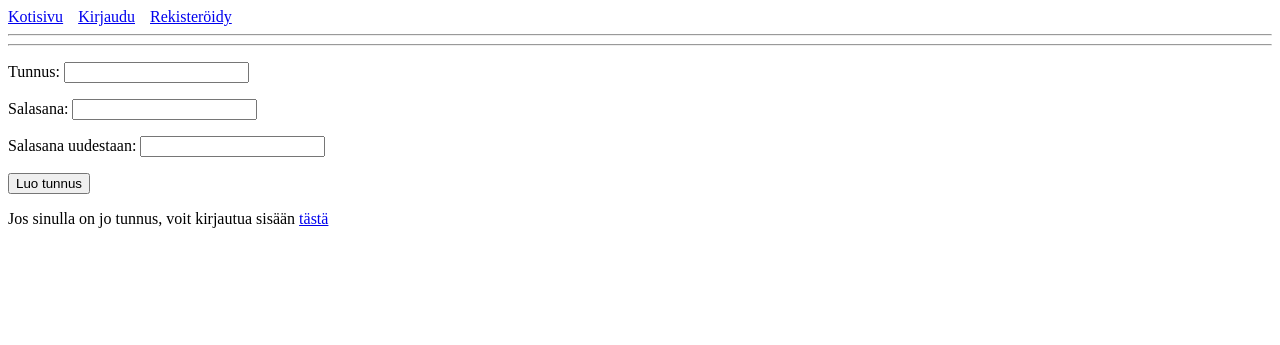
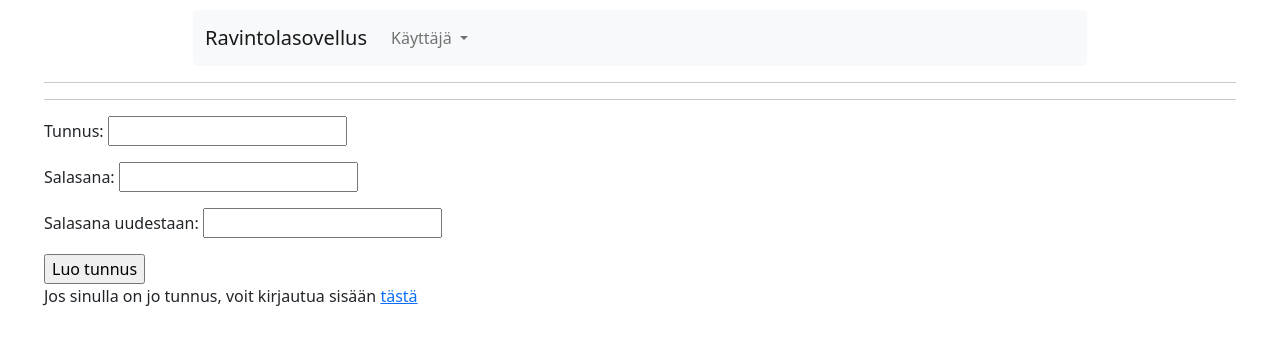
Before and after one commit to ronituohino/tsoha-ravintolasovellus, a Flask app: page /register in a window 1280 px wide. Shown: the top 345 px of the page. Run offline with Flask 2, Linux system fonts and the light colour scheme; some libraries are stand-ins or nearby versions.

Commit message:
Add Bootstrap navbar

```diff
--- a/static/css/main.css
+++ b/static/css/main.css
@@ -1,6 +1,22 @@
-#top-bar-items {
-  display: flex;
-  gap: 15px;
+#layout-body {
+  margin-left: 44px;
+  margin-right: 44px;
+  margin-top: 10px;
 }
 
-#map { height: 180px; }
+.navbar {
+  -webkit-border-radius: 0;
+  -moz-border-radius: 0;
+  border-radius: 0;
+}
+
+#map {
+  position: absolute;
+  top: 0;
+  left: 0;
+  z-index: -100;
+  width: 100%;
+  height: 100%;
+  margin: 0;
+  padding: 0;
+}
--- a/templates/layout.html
+++ b/templates/layout.html
@@ -6,32 +6,60 @@
     <link rel="icon" type="image/png" sizes="32x32" href="/favicon-32x32.png">
     <link rel="icon" type="image/png" sizes="16x16" href="/favicon-16x16.png">
     <link rel="manifest" href="/site.webmanifest">
+
     <link rel="stylesheet" href="{{ url_for('static', filename='css/main.css') }}">
-    <link rel="stylesheet" href="https://fonts.googleapis.com/icon?family=Material+Icons"/>
+
+    <link href="https://cdn.jsdelivr.net/npm/bootstrap@5.1.3/dist/css/bootstrap.min.css" rel="stylesheet" integrity="sha384-1BmE4kWBq78iYhFldvKuhfTAU6auU8tT94WrHftjDbrCEXSU1oBoqyl2QvZ6jIW3" crossorigin="anonymous">
+    <script src="https://cdn.jsdelivr.net/npm/bootstrap@5.1.3/dist/js/bootstrap.bundle.min.js" integrity="sha384-ka7Sk0Gln4gmtz2MlQnikT1wXgYsOg+OMhuP+IlRH9sENBO0LRn5q+8nbTov4+1p" crossorigin="anonymous"></script>
+
+    <link rel="stylesheet" href="https://cdn.jsdelivr.net/npm/bootstrap-icons@1.8.1/font/bootstrap-icons.css">
 
     <link rel="stylesheet" href="https://unpkg.com/leaflet@1.8.0/dist/leaflet.css" integrity="sha512-hoalWLoI8r4UszCkZ5kL8vayOGVae1oxXe/2A4AO6J9+580uKHDO3JdHb7NzwwzK5xr/Fs0W40kiNHxM9vyTtQ==" crossorigin="" />
     <script src="https://unpkg.com/leaflet@1.8.0/dist/leaflet.js" integrity="sha512-BB3hKbKWOc9Ez/TAwyWxNXeoV9c1v6FIeYiBieIWkpLjauysF18NzgR1MBNBXf8/KABdlkX68nAhlwcDFLGPCQ==" crossorigin=""></script>
 
   </head>
 
-  <body>
-    <div id="top-bar-items">
-      <a href="/">Kotisivu</a>
+  <body id="layout-body">
+    <div class="mt-2">
+      <nav class="navbar sticky-top navbar-expand-sm navbar-light bg-light rounded w-75 m-auto">
+        <div class="container-fluid">
+          <a class="navbar-brand" href="/">Ravintolasovellus</a>
+          <button class="navbar-toggler" type="button" data-bs-toggle="collapse" data-bs-target="#navbarNavDropdown" aria-controls="navbarNavDropdown" aria-expanded="false" aria-label="Toggle navigation">
+            <span class="navbar-toggler-icon"></span>
+          </button>
+          <div class="collapse navbar-collapse" id="navbarNavDropdown">
+            <ul class="navbar-nav">
+              {% if session.account and session.account.admin %}
+                <li class="nav-item dropdown">
+                  <a class="nav-link dropdown-toggle" href="#" id="navbarDropdownMenuLink" role="button" data-bs-toggle="dropdown" aria-expanded="false">
+                    Ylläpitäjä
+                  </a>
+                  <ul class="dropdown-menu" aria-labelledby="navbarDropdownMenuLink">
+                    <li><a class="dropdown-item" href="/create_restaurant">Luo ravintola</a></li>
+                    <li><a class="dropdown-item" href="/crate_group">Luo ryhmä</a></li>
+                  </ul>
+                </li>
+              {% endif %}
+
+              <li class="nav-item dropdown">
+                <a class="nav-link dropdown-toggle" href="#" id="navbarDropdownMenuLink" role="button" data-bs-toggle="dropdown" aria-expanded="false">
+                  Käyttäjä
+                </a>
+                <ul class="dropdown-menu" aria-labelledby="navbarDropdownMenuLink">
                   {% if session.account %}
-        <a>Kirjautunut: {{session.account.username}}</a>
-        <a href="/logout">Kirjaudu ulos</a>
-
-        {% if session.account.admin %}
-          <a href="/create_restaurant">Luo ravintola</a>
-          <a href="/create_group">Luo ryhmä</a>
+                    <p>Kirjautunut: {{session.account.username}}</p>
+                    <li><a class="dropdown-item" href="/logout">Kirjaudu ulos</a></li>
+                  {% else %}
+                    <li><a class="dropdown-item" href="/login">Kirjaudu sisään</a></li>
+                    <li><a class="dropdown-item" href="/register">Rekisteröidy</a></li>
                   {% endif %}
-      {% else %}
-        <a href="/login">Kirjaudu</a>
-        <a href="/register">Rekisteröidy</a>
-      {% endif %}
+                </ul>
+              </li>
+            </ul>
           </div>
+        </div>
+      </nav>
       <hr>
-
       {% with messages = get_flashed_messages() %}
           {% if messages %}
                 {% for message in messages %}
@@ -42,5 +70,6 @@
 
       <hr>
       {% block content %}{% endblock %}
+    </div>
   </body>
 </html>
```
Lines whose indentation alone changed are shown as unchanged.
